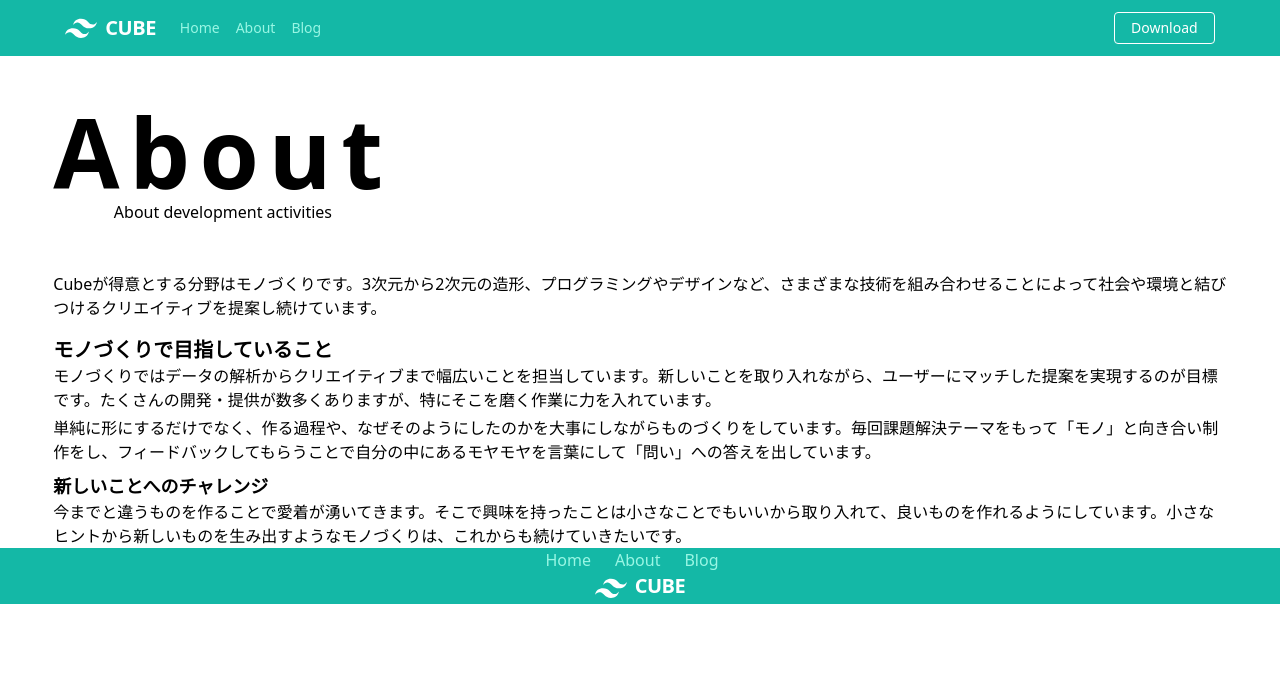
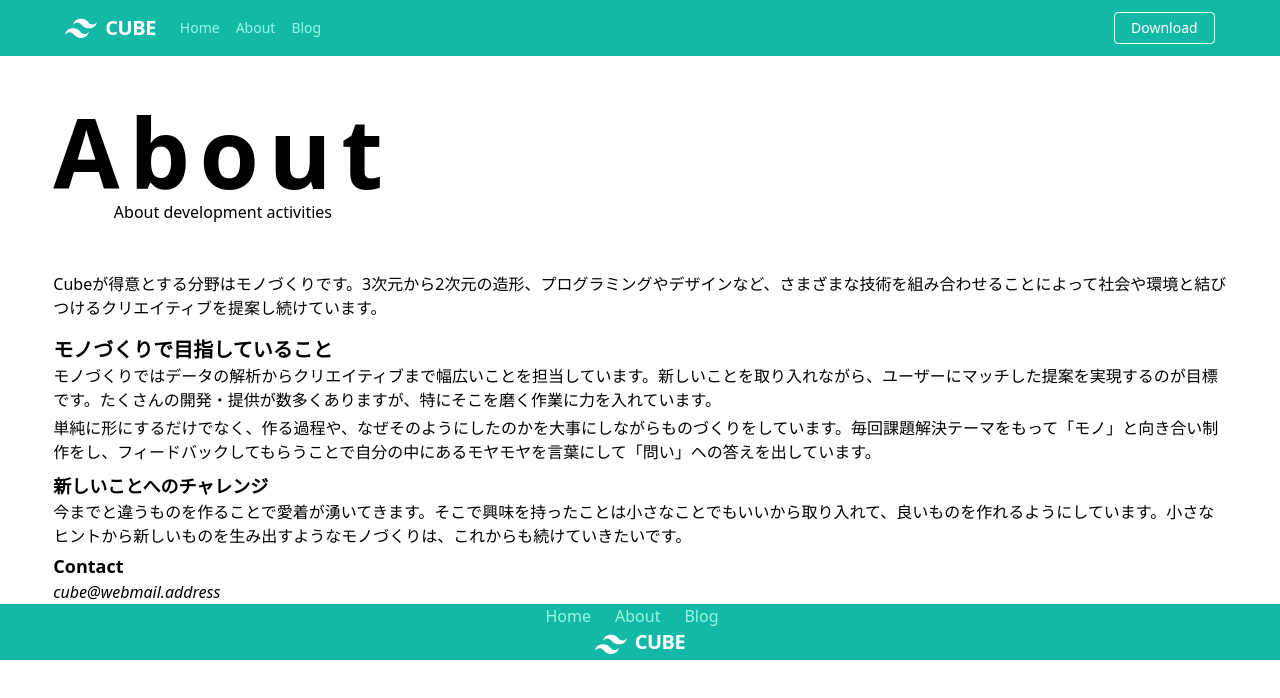
Before and after one commit to ryo20/nextjs_react_website_contruction, a Next.js app in the folder workspace/blog/: page /about in a window 1280 px wide. Shown: the top 698 px of the page. Built offline with nearby package versions, Linux system fonts and the light colour scheme.

Commit message:
feat: contact component

```diff
--- /dev/null
+++ b/workspace/blog/components/contact.tsx
@@ -0,0 +1,8 @@
+export default function Contact() {
+  return (
+    <div className="mt-1">
+      <h3 className="text-lg font-bold">Contact</h3>
+      <address>cube@webmail.address</address>
+    </div>
+  )
+}
--- a/workspace/blog/pages/about.tsx
+++ b/workspace/blog/pages/about.tsx
@@ -1,3 +1,4 @@
+import Contact from "components/contact"
 import Container from "components/container"
 import Hero from "components/hero"
 
@@ -33,6 +34,7 @@ export default function About() {
       <p className="pt-1">
         公開リポジトリを活用すると、全世界のどこからでもアクセスし、開発者が関連するプロジェクトのタスクを利用することができます。
       </p> */}
+      <Contact />
     </Container>
   )
 }
--- a/workspace/blog/styles/output.css
+++ b/workspace/blog/styles/output.css
@@ -573,6 +573,10 @@ video {
   margin-right: 0.5rem;
 }
 
+.mt-1 {
+  margin-top: 0.25rem;
+}
+
 .block {
   display: block;
 }
```
